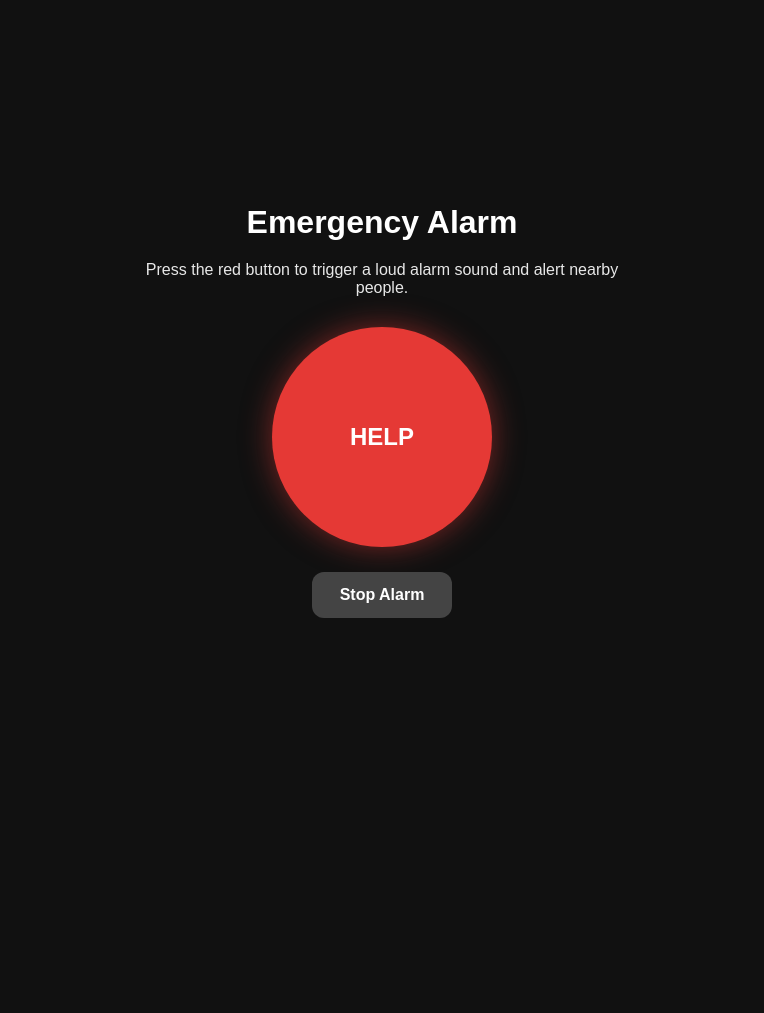
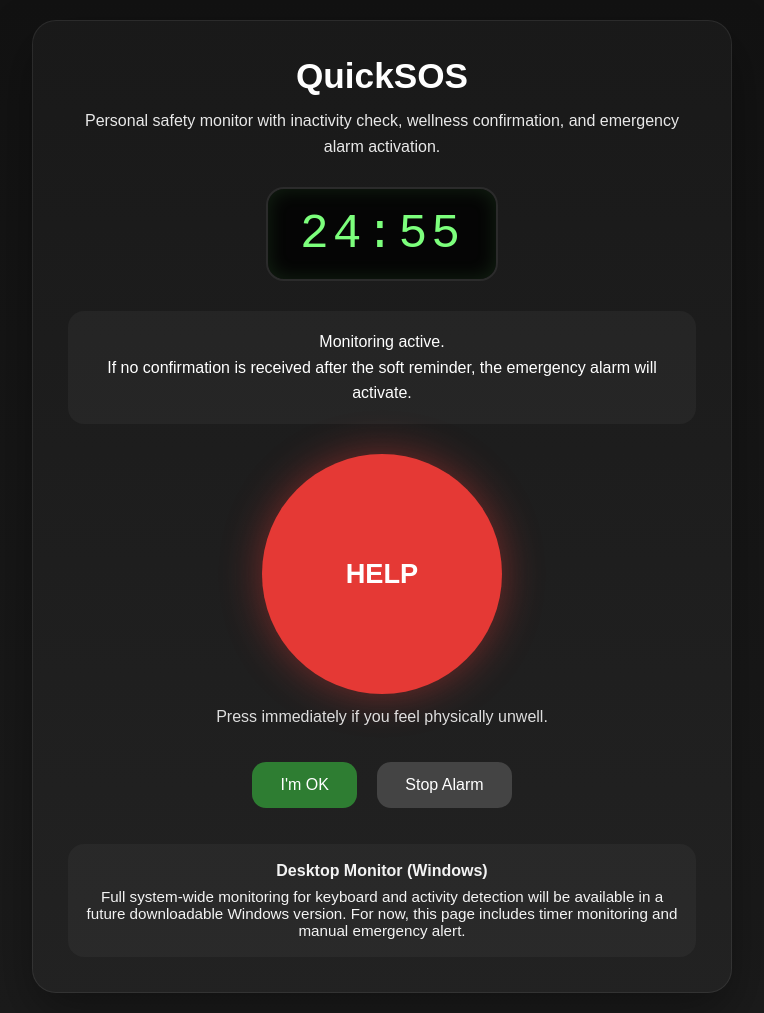
Before and after one commit to alessamelo/Panic_Alarm, a plain HTML site: page index.html in a window 1280 px wide. Shown: the whole page, without its empty margins (258-1022 px from the left). Before the commit the page ends 800 px from the top, so only its background shows below. Drawn offline with Linux system fonts and the light colour scheme.

Commit message:
Revamp index.html for QuickSOS safety monitor
Updated the title and improved the layout and styles for the QuickSOS safety monitor. Added functionality for timer and emergency alarm.

```diff
--- a/index.html
+++ b/index.html
@@ -3,85 +3,218 @@
 <head>
   <meta charset="UTF-8" />
   <meta name="viewport" content="width=device-width, initial-scale=1.0" />
-  <title>Emergency Alarm Button</title>
+  <title>QuickSOS - Safety Monitor</title>
   <style>
+    * {
+      box-sizing: border-box;
+    }
+
     body {
       margin: 0;
+      min-height: 100vh;
       font-family: Arial, sans-serif;
-      background: #111;
+      background: linear-gradient(180deg, #121212, #1b1b1b);
       color: white;
       display: flex;
       justify-content: center;
       align-items: center;
-      height: 100vh;
+      padding: 20px;
       text-align: center;
     }
 
     .container {
-      max-width: 500px;
-      padding: 30px;
+      width: 100%;
+      max-width: 700px;
+      background: rgba(255,255,255,0.03);
+      border: 1px solid rgba(255,255,255,0.08);
+      border-radius: 24px;
+      padding: 35px;
+      box-shadow: 0 20px 50px rgba(0,0,0,0.35);
     }
 
     h1 {
-      margin-bottom: 20px;
-      font-size: 2rem;
+      margin: 0;
+      font-size: 2.2rem;
     }
 
-    p {
-      margin-bottom: 30px;
+    .subtitle {
+      margin-top: 12px;
+      margin-bottom: 28px;
       opacity: 0.9;
+      line-height: 1.6;
     }
 
-    button {
-      width: 220px;
-      height: 220px;
+    .retro-timer {
+      margin: 20px auto 30px;
+      width: fit-content;
+      padding: 18px 32px;
+      border-radius: 18px;
+      background: #050505;
+      border: 2px solid #2b2b2b;
+      font-family: "Courier New", monospace;
+      font-size: 3rem;
+      letter-spacing: 4px;
+      color: #7CFF7C;
+      box-shadow: inset 0 0 20px rgba(124,255,124,0.12);
+    }
+
+    .status-box {
+      background: rgba(255,255,255,0.04);
+      border-radius: 16px;
+      padding: 18px;
+      margin-bottom: 30px;
+      line-height: 1.6;
+    }
+
+    .panic-button {
+      width: 240px;
+      height: 240px;
       border-radius: 50%;
       border: none;
-      font-size: 1.5rem;
+      font-size: 1.7rem;
       font-weight: bold;
       cursor: pointer;
       background: #e53935;
       color: white;
-      box-shadow: 0 0 30px rgba(229, 57, 53, 0.5);
+      box-shadow: 0 0 40px rgba(229,57,53,0.45);
       transition: transform 0.15s ease;
     }
 
-    button:hover {
+    .panic-button:hover {
       transform: scale(1.05);
     }
 
+    .button-note {
+      margin-top: 14px;
+      margin-bottom: 28px;
+      opacity: 0.85;
+    }
+
+    .secondary-btn {
+      border: none;
+      padding: 14px 28px;
+      border-radius: 14px;
+      cursor: pointer;
+      font-size: 1rem;
+      margin: 8px;
+    }
+
+    .confirm {
+      background: #2e7d32;
+      color: white;
+    }
+
     .stop {
-      margin-top: 25px;
-      width: auto;
-      height: auto;
-      padding: 14px 28px;
-      border-radius: 12px;
       background: #444;
+      color: white;
+    }
+
+    .future-box {
+      margin-top: 28px;
+      padding: 18px;
+      border-radius: 16px;
+      background: rgba(255,255,255,0.04);
+      font-size: 0.95rem;
+      opacity: 0.95;
+    }
+
+    .future-box strong {
+      display: block;
+      margin-bottom: 8px;
       font-size: 1rem;
-      box-shadow: none;
     }
   </style>
 </head>
 <body>
   <div class="container">
-    <h1>Emergency Alarm</h1>
-    <p>Press the red button to trigger a loud alarm sound and alert nearby people.</p>
+    <h1>QuickSOS</h1>
+    <p class="subtitle">
+      Personal safety monitor with inactivity check, wellness confirmation,
+      and emergency alarm activation.
+    </p>
 
-    <button onclick="startAlarm()">HELP</button>
-    <br>
-    <button class="stop" onclick="stopAlarm()">Stop Alarm</button>
+    <div class="retro-timer" id="timerDisplay">25:00</div>
+
+    <div class="status-box" id="statusMessage">
+      Monitoring active.<br>
+      If no confirmation is received after the soft reminder,
+      the emergency alarm will activate.
+    </div>
+
+    <button class="panic-button" onclick="startEmergencyAlarm()">
+      HELP
+    </button>
+
+    <p class="button-note">
+      Press immediately if you feel physically unwell.
+    </p>
+
+    <div>
+      <button class="secondary-btn confirm" onclick="confirmWellBeing()">
+        I'm OK
+      </button>
+
+      <button class="secondary-btn stop" onclick="stopAlarm()">
+        Stop Alarm
+      </button>
+    </div>
+
+    <div class="future-box">
+      <strong>Desktop Monitor (Windows)</strong>
+      Full system-wide monitoring for keyboard and activity detection
+      will be available in a future downloadable Windows version.
+      For now, this page includes timer monitoring and manual emergency alert.
+    </div>
   </div>
 
-  <audio id="alarmSound" loop>
+  <audio id="softAlarm">
+    <source src="https://actions.google.com/sounds/v1/alarms/beep_short.ogg" type="audio/ogg">
+  </audio>
+
+  <audio id="realAlarm" loop>
     <source src="https://actions.google.com/sounds/v1/alarms/alarm_clock.ogg" type="audio/ogg">
   </audio>
 
   <script>
-    const alarm = document.getElementById('alarmSound');
+    let totalSeconds = 25 * 60;
+    let warningTriggered = false;
+    let finalAlarmTimeout;
 
-    function startAlarm() {
-      alarm.currentTime = 0;
-      alarm.play();
+    const timerDisplay = document.getElementById("timerDisplay");
+    const statusMessage = document.getElementById("statusMessage");
+    const softAlarm = document.getElementById("softAlarm");
+    const realAlarm = document.getElementById("realAlarm");
+
+    function updateTimerDisplay() {
+      const minutes = String(Math.floor(totalSeconds / 60)).padStart(2, '0');
+      const seconds = String(totalSeconds % 60).padStart(2, '0');
+      timerDisplay.textContent = `${minutes}:${seconds}`;
+    }
+
+    function startSoftCheck() {
+      if (warningTriggered) return;
+
+      warningTriggered = true;
+      softAlarm.play();
+
+      statusMessage.innerHTML = `
+        Gentle check-in 💛<br>
+        Are you okay? Please press <strong>I'm OK</strong> within 10 minutes.
+      `;
+
+      finalAlarmTimeout = setTimeout(() => {
+        startEmergencyAlarm();
+      }, 10 * 60 * 1000);
+    }
+
+    function startEmergencyAlarm() {
+      realAlarm.currentTime = 0;
+      realAlarm.play();
+
+      statusMessage.innerHTML = `
+        Emergency mode activated.<br>
+        Alarm is sounding. Please get help immediately.
+      `;
 
       if (navigator.vibrate) {
         navigator.vibrate([500, 300, 500, 300, 1000]);
@@ -89,13 +222,38 @@
     }
 
     function stopAlarm() {
-      alarm.pause();
-      alarm.currentTime = 0;
+      realAlarm.pause();
+      realAlarm.currentTime = 0;
 
       if (navigator.vibrate) {
         navigator.vibrate(0);
       }
     }
+
+    function confirmWellBeing() {
+      clearTimeout(finalAlarmTimeout);
+      stopAlarm();
+
+      totalSeconds = 25 * 60;
+      warningTriggered = false;
+      updateTimerDisplay();
+
+      statusMessage.innerHTML = `
+        Confirmation received ✅<br>
+        Timer reset. Monitoring active again.
+      `;
+    }
+
+    updateTimerDisplay();
+
+    setInterval(() => {
+      if (totalSeconds > 0 && !warningTriggered) {
+        totalSeconds--;
+        updateTimerDisplay();
+      } else if (totalSeconds === 0 && !warningTriggered) {
+        startSoftCheck();
+      }
+    }, 1000);
   </script>
 </body>
 </html>
```
